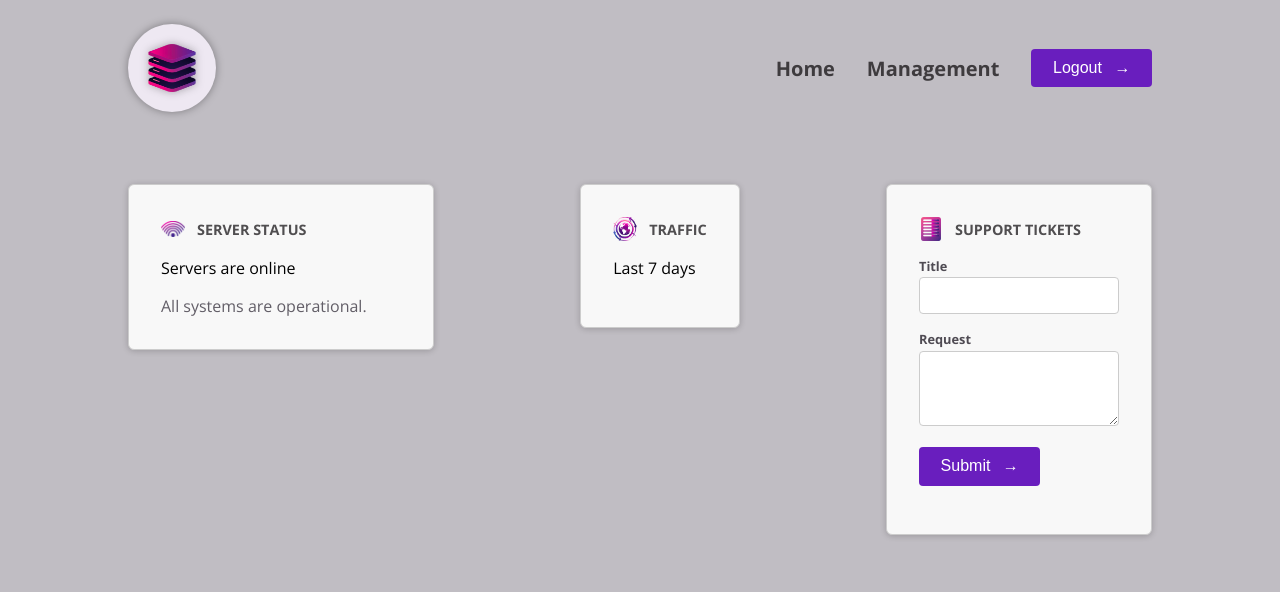
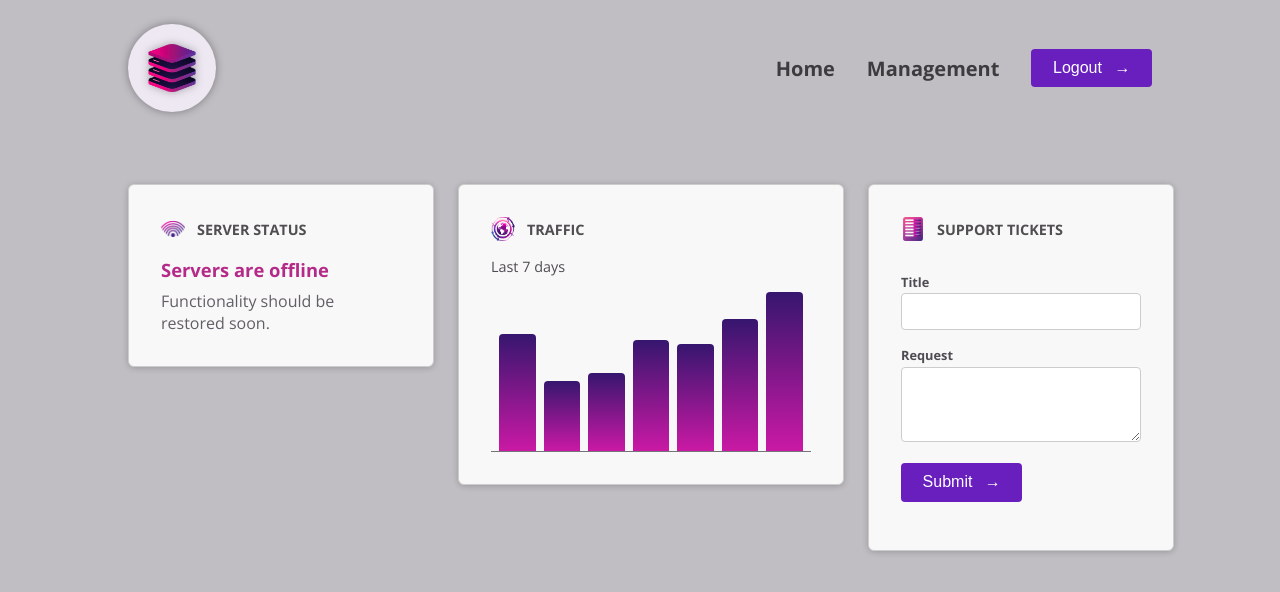
Before and after one commit to Deepanshu411/Deep-Dive-project, an Angular app: page / in a window 1280 px wide. Shown: the top 592 px of the page. Built offline with nearby package versions, Linux system fonts and the light colour scheme.

Commit message:
ngOnInit to monitor changes in the state of server and some minor fixes in the css

```diff
--- a/src/app/dashboard/dashboard-item/dashboard-item.component.css
+++ b/src/app/dashboard/dashboard-item/dashboard-item.component.css
@@ -1,4 +1,4 @@
-.dashboard-item {
+:host {
     display: block;
     padding: 1rem;
     border: 1px solid #ccc;
@@ -7,7 +7,7 @@
     box-shadow: 0 1px 6px 0 rgba(0, 0, 0, 0.2);
   }
 
-  .dashboard-item header {
+  :host header {
     display: flex;
     padding: 0;
     gap: 0.75rem;
@@ -15,7 +15,7 @@
     margin-bottom: 1rem;
   }
 
-  .dashboard-item header img {
+  :host header img {
     width: 1.5rem;
     height: 1.5rem;
     object-fit: contain;
@@ -29,7 +29,7 @@
   }
 
   @media (min-width: 768px) {
-    .dashboard-item {
+    :host {
       padding: 2rem;
     }
   }
--- a/src/app/dashboard/dashboard-item/dashboard-item.component.html
+++ b/src/app/dashboard/dashboard-item/dashboard-item.component.html
@@ -1,4 +1,4 @@
-<div class="dashboard-item">
+
     <article>
         <header>
           <img [src]="image().src" [alt]="image().alt" />
@@ -6,4 +6,3 @@
         </header>
     </article>
     <ng-content />
-</div>
--- a/src/app/dashboard/server-status/server-status.component.css
+++ b/src/app/dashboard/server-status/server-status.component.css
@@ -1,4 +1,4 @@
-#status {
+:host {
     display: block;
     width: 15rem;
   }
--- a/src/app/dashboard/server-status/server-status.component.html
+++ b/src/app/dashboard/server-status/server-status.component.html
@@ -1,4 +1,9 @@
-<div id="status">
+<div [class]="{
+  status: true,
+  'status-online': currentStatus === 'online',
+  'status-offline': currentStatus === 'offline',
+  'status-unknown': currentStatus === 'unknown'
+}">
   @if (currentStatus === 'online') {
     <p>Servers are online</p>
     <p>All systems are operational.</p>
--- a/src/app/dashboard/server-status/server-status.component.ts
+++ b/src/app/dashboard/server-status/server-status.component.ts
@@ -1,4 +1,4 @@
-import { Component } from '@angular/core';
+import { Component, OnInit } from '@angular/core';
 
 @Component({
   selector: 'app-server-status',
@@ -7,6 +7,19 @@ import { Component } from '@angular/core';
   templateUrl: './server-status.component.html',
   styleUrl: './server-status.component.css'
 })
-export class ServerStatusComponent {
-  currentStatus = 'online';
+export class ServerStatusComponent implements OnInit {
+  currentStatus: 'online' | 'offline' | 'unknown' = 'online';
+
+  ngOnInit() {
+    setInterval(() => {
+      const rnd = Math.random();
+    if (rnd < 0.5) {
+      this.currentStatus = 'online';
+    } else if (rnd < 0.9) {
+      this.currentStatus = 'offline';
+    } else {
+      this.currentStatus = 'unknown';
+    }
+    }, 5000)
+  }
 }
--- a/src/app/dashboard/support-tickets/new-ticket/new-ticket.component.css
+++ b/src/app/dashboard/support-tickets/new-ticket/new-ticket.component.css
@@ -1,4 +1,4 @@
-#new-ticket {
+:host {
     width: 15rem;
   }
   label {
--- a/src/app/dashboard/support-tickets/support-tickets.component.css
+++ b/src/app/dashboard/support-tickets/support-tickets.component.css
@@ -1,33 +1,33 @@
-#tickets {
+:host {
     display: flex;
     flex-direction: column;
     gap: 1.5rem;
   }
 
-  #tickets ul {
+  :host ul {
     list-style: none;
     margin: 0;
     padding: 0;
     width: 15rem;
   }
 
-  #tickets li {
+  :host li {
     margin: 0.5rem 0;
   }
 
-  #tickets p {
+  :host p {
     margin: 0;
     color: #4f4b53;
   }
 
-  #tickets h2 {
+  :host h2 {
     margin: 0;
     font-size: 1.1rem;
     color: #38343c;
   }
 
   @media (min-width: 768px) {
-    #tickets {
+    :host {
       flex-direction: row;
     }
   }
--- a/src/app/dashboard/support-tickets/support-tickets.component.html
+++ b/src/app/dashboard/support-tickets/support-tickets.component.html
@@ -1,3 +1,2 @@
-<div id="new-ticket">
+
     <app-new-ticket />
-</div>
--- a/src/app/dashboard/support-tickets/support-tickets.component.ts
+++ b/src/app/dashboard/support-tickets/support-tickets.component.ts
@@ -1,4 +1,4 @@
-import { Component, ViewEncapsulation } from '@angular/core';
+import { Component } from '@angular/core';
 import { NewTicketComponent } from "./new-ticket/new-ticket.component";
 
 @Component({
@@ -6,8 +6,7 @@ import { NewTicketComponent } from "./new-ticket/new-ticket.component";
   standalone: true,
   imports: [NewTicketComponent],
   templateUrl: './support-tickets.component.html',
-  styleUrl: './support-tickets.component.css',
-  encapsulation: ViewEncapsulation.None
+  styleUrl: './support-tickets.component.css'
 })
 export class SupportTicketsComponent {
 
--- a/src/app/dashboard/traffic-component/traffic-component.component.css
+++ b/src/app/dashboard/traffic-component/traffic-component.component.css
@@ -0,0 +1,33 @@
+
+:host {
+    display: block;
+    width: 15rem;
+  }
+
+  p {
+    margin: 0 0 1rem 0;
+    font-size: 0.9rem;
+    color: #4f4b53;
+  }
+
+  #chart {
+    height: 10rem;
+    display: flex;
+    align-items: flex-end;
+    gap: 0.5rem;
+    padding: 0 0.5rem;
+    border-bottom: 1px solid #76737a;
+  }
+
+  #chart div {
+    flex: 1;
+    background: linear-gradient(to bottom, #36166f, #ca19a4);
+    border-top-left-radius: 4px;
+    border-top-right-radius: 4px;
+  }
+
+  @media (min-width: 768px) {
+    :host {
+      width: 20rem;
+    }
+  }
--- a/src/app/dashboard/traffic-component/traffic-component.component.html
+++ b/src/app/dashboard/traffic-component/traffic-component.component.html
@@ -1,4 +1,4 @@
-<div id="traffic">
+
   <p>Last 7 days</p>
 
   <div id="chart">
@@ -6,4 +6,3 @@
       <div [style.height]="(dataPoint.value / maxTraffic) * 100 + '%'"></div>
     }
   </div>
-</div>
```
